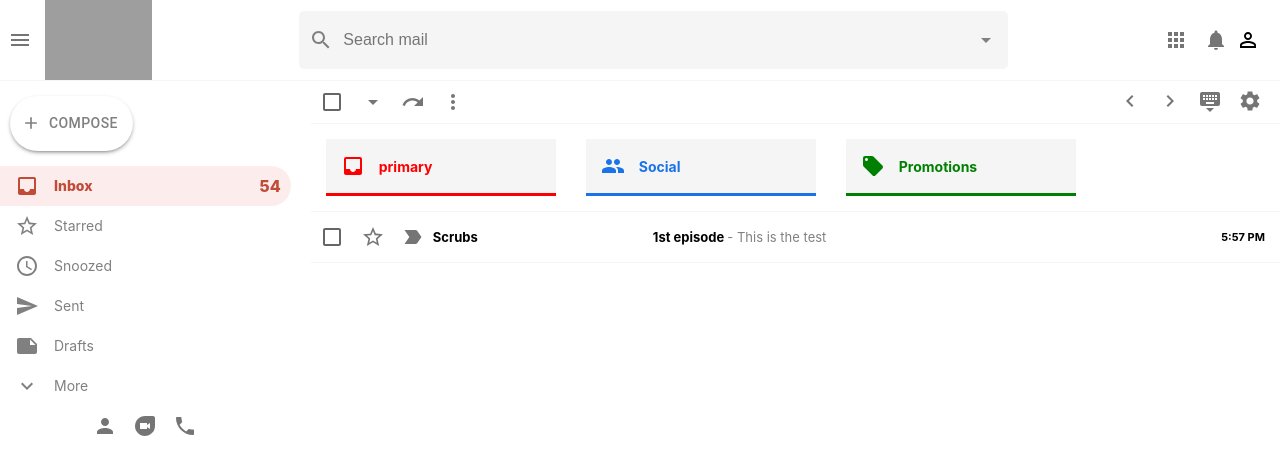
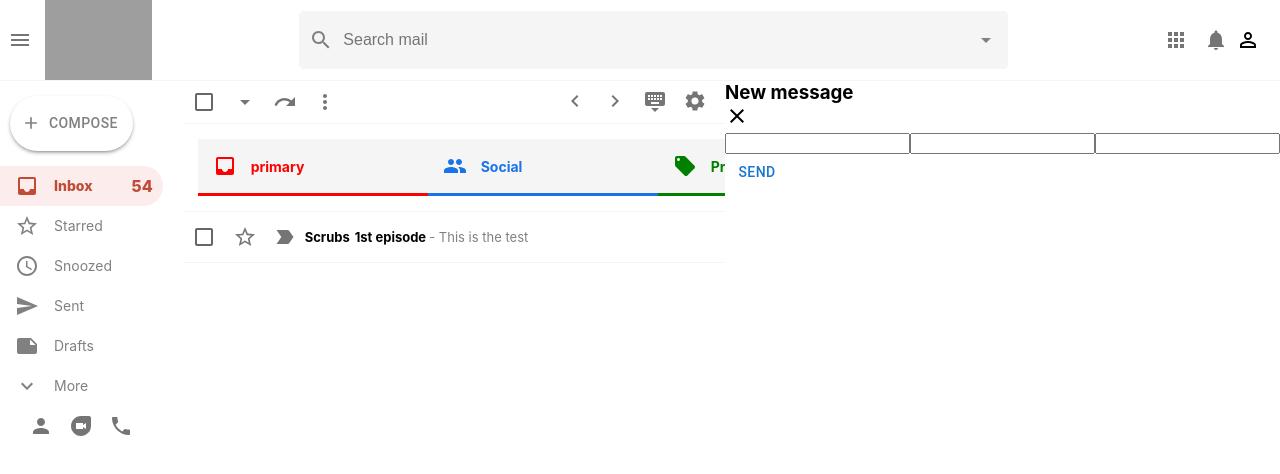
Before and after one commit to ksalpern/mail-clone-app, a React (Create React App) app: page / in a window 1280 px wide. Shown: the top 474 px of the page. Built offline with nearby package versions, Linux system fonts and the light colour scheme; grey boxes are pictures that could not be loaded.

Commit message:
create SendMail component

```diff
--- a/src/App.js
+++ b/src/App.js
@@ -5,6 +5,7 @@ import Sidebar from "./Sidebar";
 import { BrowserRouter as Router, Routes, Route } from "react-router-dom";
 import Mail from "./Mail";
 import EmailList from "./EmailList";
+import SendMail from "./SendMail";
 
 function App() {
   return (
@@ -19,6 +20,7 @@ function App() {
             <Route path="/mail" element={<Mail />} />
             <Route path="/" element={<EmailList />} />
           </Routes>
+          <SendMail/>
         </div>
       </div>
     </Router>
--- /dev/null
+++ b/src/SendMail.js
@@ -0,0 +1,27 @@
+import React from "react";
+import "./SendMail.css";
+import CloseIcon from "@mui/icons-material/Close";
+import { Button } from "@mui/material";
+
+function SendMail() {
+  return (
+    <div className="sendMail">
+      <div className="sendMail__header">
+        <h3>New message</h3>
+        <CloseIcon className="sendMail__close" />
+      </div>
+
+      <form action="">
+        <input type="text" />
+        <input type="text" />
+        <input type="text" />
+
+        <div className="sendMail__options">
+          <Button>Send</Button>
+        </div>
+      </form>
+    </div>
+  );
+}
+
+export default SendMail;
```
Also changed, not shown: src/SendMail.css (added).
